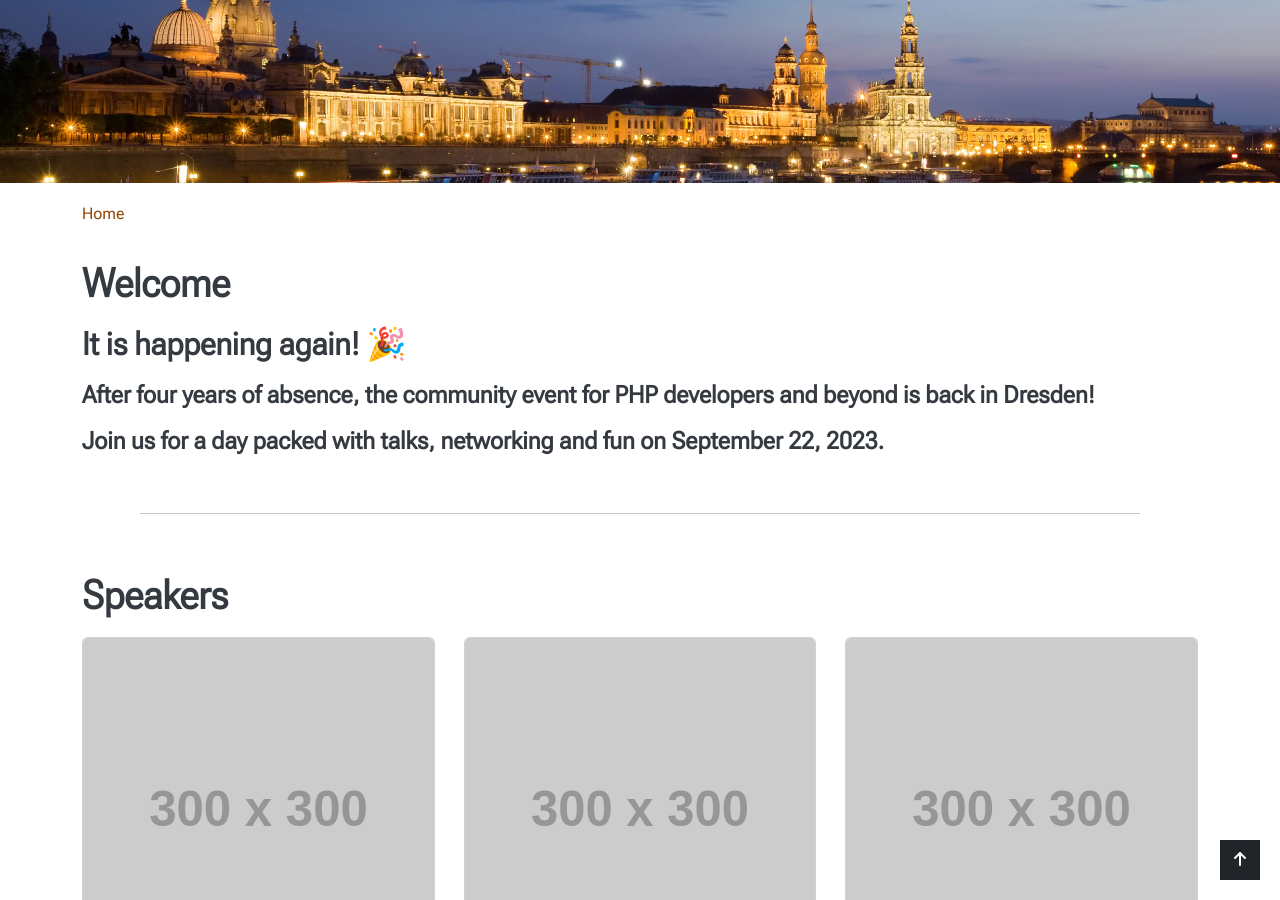
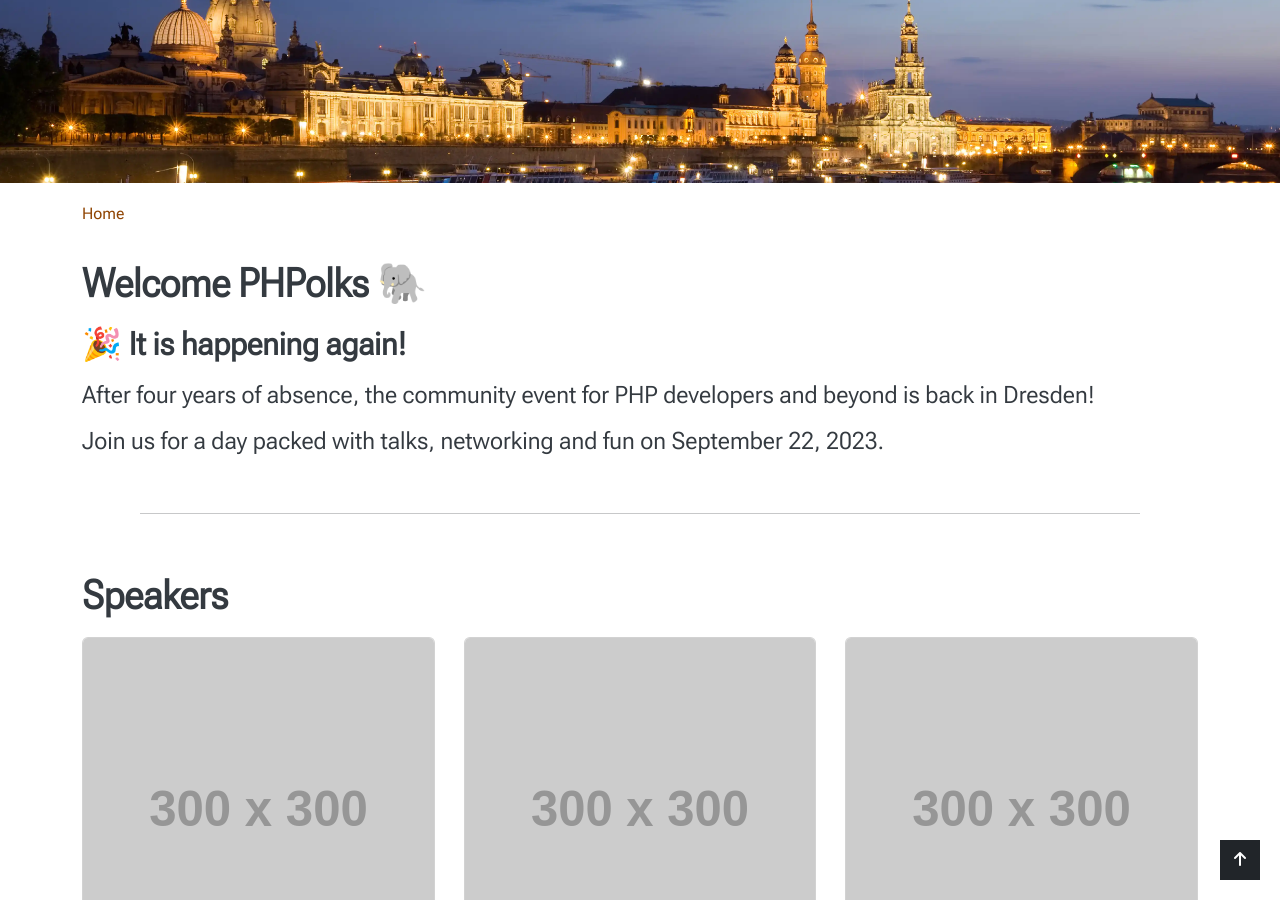
Before and after one commit to php-usergroup-dresden/phpdd23, a Jekyll site: the page built from index.html, in a window 1280 px wide and 900 px high, scrolled down 344 px. Built offline with Jekyll 4.4.1, drawn with Linux system fonts in a browser that asks for light colours; nearby versions of some CDN libraries.

Commit message:
Update welcome text

```diff
--- a/index.html
+++ b/index.html
@@ -1,14 +1,14 @@
 ---
 layout: default
 ---
-<h1 id="home">Welcome</h1>
+<h1 id="home">Welcome PHPolks 🐘</h1>
 
 <div class="welcome-text">
-	<h2>It is happening again! 🎉</h2>
-	<h3 class="h4">
+	<h2> 🎉 It is happening again!</h2>
+	<h3 class="h4 fw-light">
 		After four years of absence, the community event for PHP developers and beyond is back in Dresden!
 	</h3>
-	<h3 class="h4">
+	<h3 class="h4 fw-light">
 		Join us for a day packed with talks, networking and fun on September 22, 2023.
 	</h3>
 </div>
```
